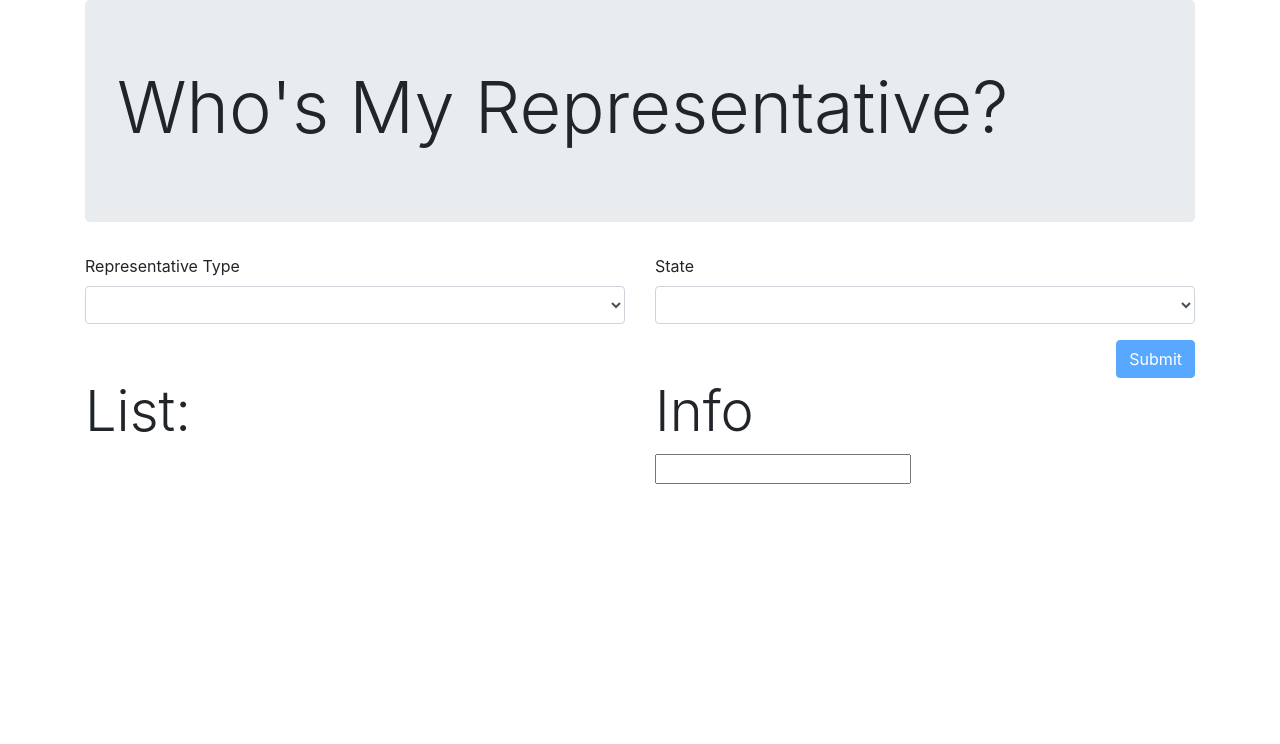
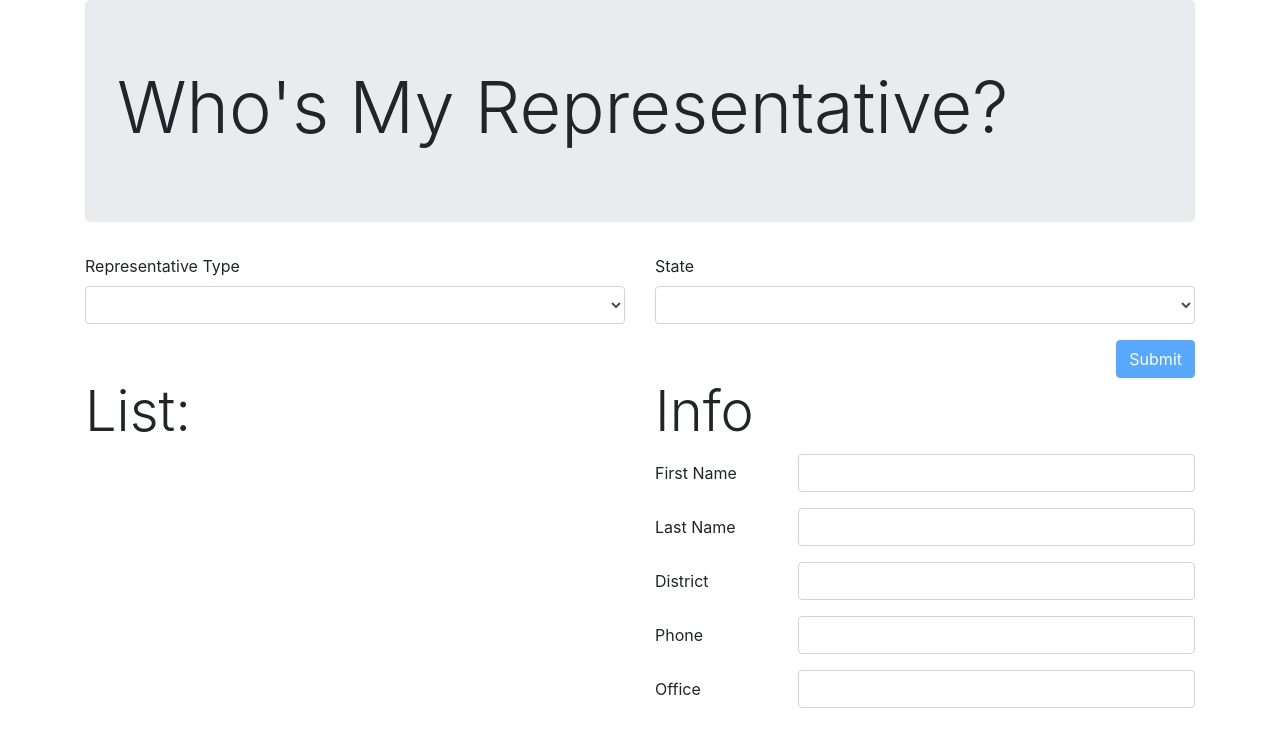
Before and after one commit to Demonico/react-reps, a React (Create React App) app: page / in a window 1280 px wide. Shown: the top 744 px of the page. Built offline with nearby package versions, Linux system fonts and the light colour scheme.

Commit message:
Info component complete

```diff
--- a/src/components/RepInfo.jsx
+++ b/src/components/RepInfo.jsx
@@ -1,13 +1,27 @@
 import React, { Fragment, useEffect, useState } from 'react'
 import { Field, Form, Formik } from 'formik'
+import { Col, FormGroup, Label } from 'reactstrap'
 
 import { useRepContext } from '../context/RepContext'
 
+function splitName(name) {
+  const splitArr = name.split(' ')
+  const firstName = splitArr.shift()
+  const lastName = splitArr.join(' ')
+  return { firstName, lastName }
+}
+
 export default function RepInfo() {
-  const { repInfo, setRepInfo } = useState({})
+  const [repInfo, setRepInfo] = useState({})
   const { repState } = useRepContext()
 
-  useEffect(() => {}, [repState])
+  useEffect(() => {
+    if (repState.rep && Object.keys(repState.rep).length !== 0) {
+      const { name } = repState.rep
+      const sepName = splitName(name)
+      setRepInfo({ ...repState.rep, ...sepName })
+    }
+  }, [repState])
 
   return (
     <Fragment>
@@ -15,7 +29,50 @@ export default function RepInfo() {
       <Formik enableReinitialize initialValues={repInfo}>
         {() => (
           <Form>
-            <Field name="firstName" />
+            <FormGroup row>
+              <Label for="repType" sm={3}>
+                First Name
+              </Label>
+              <Col sm={9}>
+                <Field className="form-control" name="firstName" />
+              </Col>
+            </FormGroup>
+
+            <FormGroup row>
+              <Label for="repType" sm={3}>
+                Last Name
+              </Label>
+              <Col sm={9}>
+                <Field className="form-control" name="lastName" />
+              </Col>
+            </FormGroup>
+
+            <FormGroup row>
+              <Label for="repType" sm={3}>
+                District
+              </Label>
+              <Col sm={9}>
+                <Field className="form-control" name="district" />
+              </Col>
+            </FormGroup>
+
+            <FormGroup row>
+              <Label for="repType" sm={3}>
+                Phone
+              </Label>
+              <Col sm={9}>
+                <Field className="form-control" name="phone" />
+              </Col>
+            </FormGroup>
+
+            <FormGroup row>
+              <Label for="repType" sm={3}>
+                Office
+              </Label>
+              <Col sm={9}>
+                <Field className="form-control" name="office" />
+              </Col>
+            </FormGroup>
           </Form>
         )}
       </Formik>
--- a/src/context/repActions.js
+++ b/src/context/repActions.js
@@ -17,3 +17,7 @@ export const setRep = (rep) => ({
   type: 'SET_REP',
   payload: rep,
 })
+
+export const removeRep = {
+  type: 'REMOVE_REP',
+}
--- a/src/context/repReducer.js
+++ b/src/context/repReducer.js
@@ -27,6 +27,11 @@ const repReducer = (state = initialState, action) => {
         ...state,
         rep: action.payload,
       }
+    case 'REMOVE_REP':
+      return {
+        ...state,
+        rep: {},
+      }
     default:
       return state
   }
```
